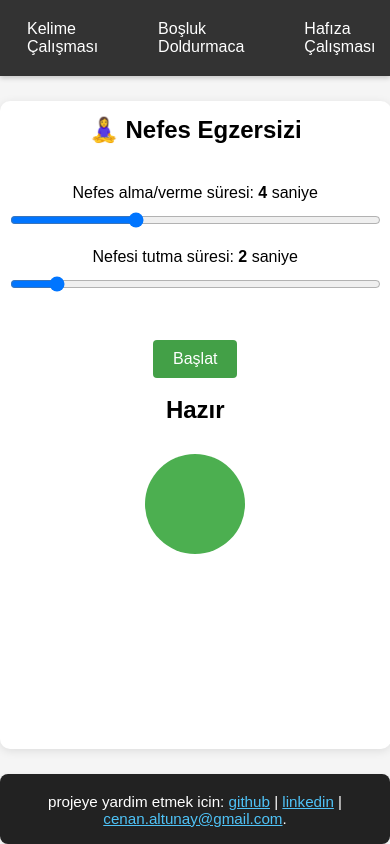
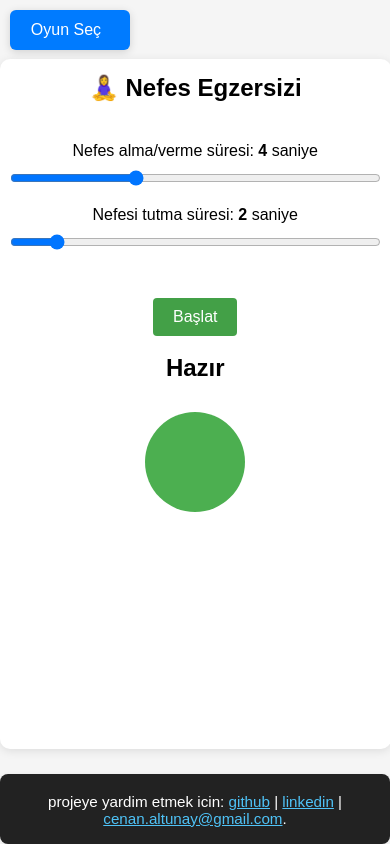
Before and after one commit to caltunay/therapy-app-flask, a Flask app: page /breathing/ in a window 390 px wide. Run offline with Flask 3, Linux system fonts and the light colour scheme.

Commit message:
mobile menu adjussted as a dropdown

```diff
--- a/static/styles.css
+++ b/static/styles.css
@@ -371,6 +371,79 @@
 
 .nav-item.active {
     background-color: #007bff;
+}
+
+/* Menu button styles */
+.nav-toggle {
+    display: none;
+    justify-content: center;
+    align-items: center;
+    min-width: 120px;
+    height: 40px;
+    background: #007bff;
+    border: none;
+    cursor: pointer;
+    position: absolute;
+    top: 10px;
+    left: 10px;
+    z-index: 1001;
+    border-radius: 6px;
+    box-shadow: 0 2px 8px rgba(0,0,0,0.15);
+    color: white;
+    font-size: 1em;
+    font-weight: 500;
+    padding: 0 15px;
+    transition: background-color 0.3s ease;
+}
+
+.nav-toggle:hover {
+    background: #0056b3;
+}
+
+.nav-toggle-label {
+    margin-right: 8px;
+}
+
+.nav-toggle .bar {
+    display: none;
+}
+
+@media (max-width: 800px) {
+    .nav-toggle {
+        display: flex;
+    }
+    .nav-menu {
+        flex-direction: column;
+        align-items: flex-start;
+        position: absolute;
+        top: 54px;
+        left: 0;
+        width: 100vw;
+        background: #333;
+        box-shadow: 0 2px 8px rgba(0,0,0,0.2);
+        z-index: 1000;
+        display: none;
+        margin-bottom: 0;
+        padding: 0 0 10px 0;
+    }
+    .nav-menu.open {
+        display: flex;
+    }
+    .nav-item {
+        width: 100%;
+        padding: 14px 24px;
+        margin: 0;
+        border-radius: 0;
+        border-bottom: 1px solid #444;
+        font-size: 1.1em;
+        text-align: left;
+    }
+}
+
+@media (max-width: 800px) {
+    body {
+        padding-top: 54px;
+    }
 }
 
 /* Breathing Exercise Styles */
--- a/templates/layout.html
+++ b/templates/layout.html
@@ -8,6 +8,13 @@
     {% block head %}{% endblock %}
 </head>
 <body>
+    <!-- Hamburger menu button for mobile -->
+    <button class="nav-toggle" aria-label="Menüyü Aç/Kapat" onclick="document.querySelector('.nav-menu').classList.toggle('open')">
+        <span class="nav-toggle-label">Oyun Seç</span>
+        <span class="bar"></span>
+        <span class="bar"></span>
+        <span class="bar"></span>
+    </button>
     <div class="nav-menu">
         <a href="{{ url_for('breathing_bp.index') }}" class="nav-item {% if request.path == url_for('breathing_bp.index') %}active{% endif %}">Nefes Çalışması</a>
         <a href="{{ url_for('index') }}" class="nav-item {% if request.path == url_for('index') %}active{% endif %}">Kelime Çalışması</a>
@@ -21,6 +28,18 @@
     </div>
 
     {% block scripts %}{% endblock %}
+    <script>
+    // Hide menu when clicking outside (optional UX improvement)
+    document.addEventListener('click', function(e) {
+        const navMenu = document.querySelector('.nav-menu');
+        const navToggle = document.querySelector('.nav-toggle');
+        if (navMenu && navToggle && navMenu.classList.contains('open')) {
+            if (!navMenu.contains(e.target) && !navToggle.contains(e.target)) {
+                navMenu.classList.remove('open');
+            }
+        }
+    });
+    </script>
     <footer>
         <p>
             projeye yardim etmek icin: <a href="https://github.com/caltunay/therapy-app-data-generator" target="_blank">github</a>
```
